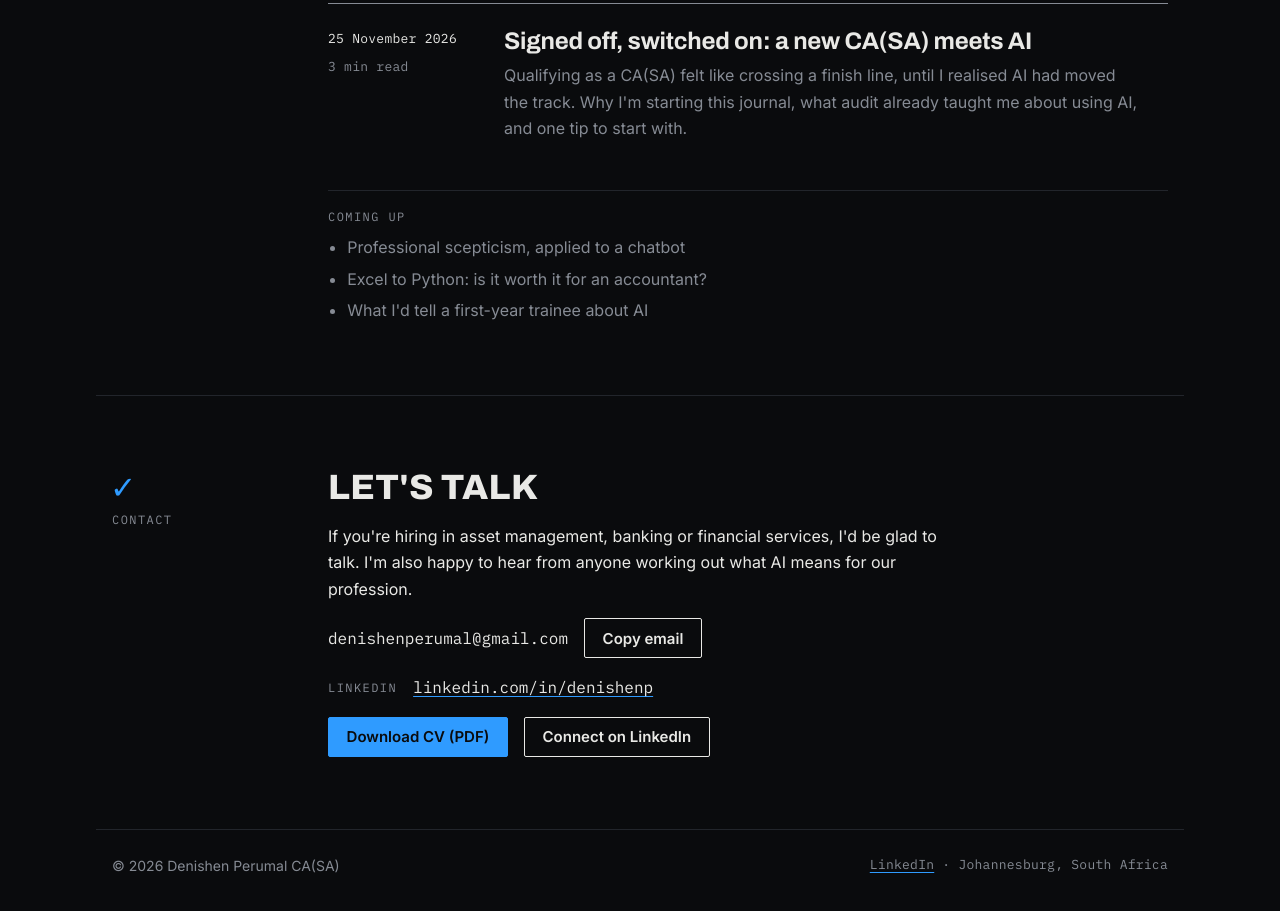
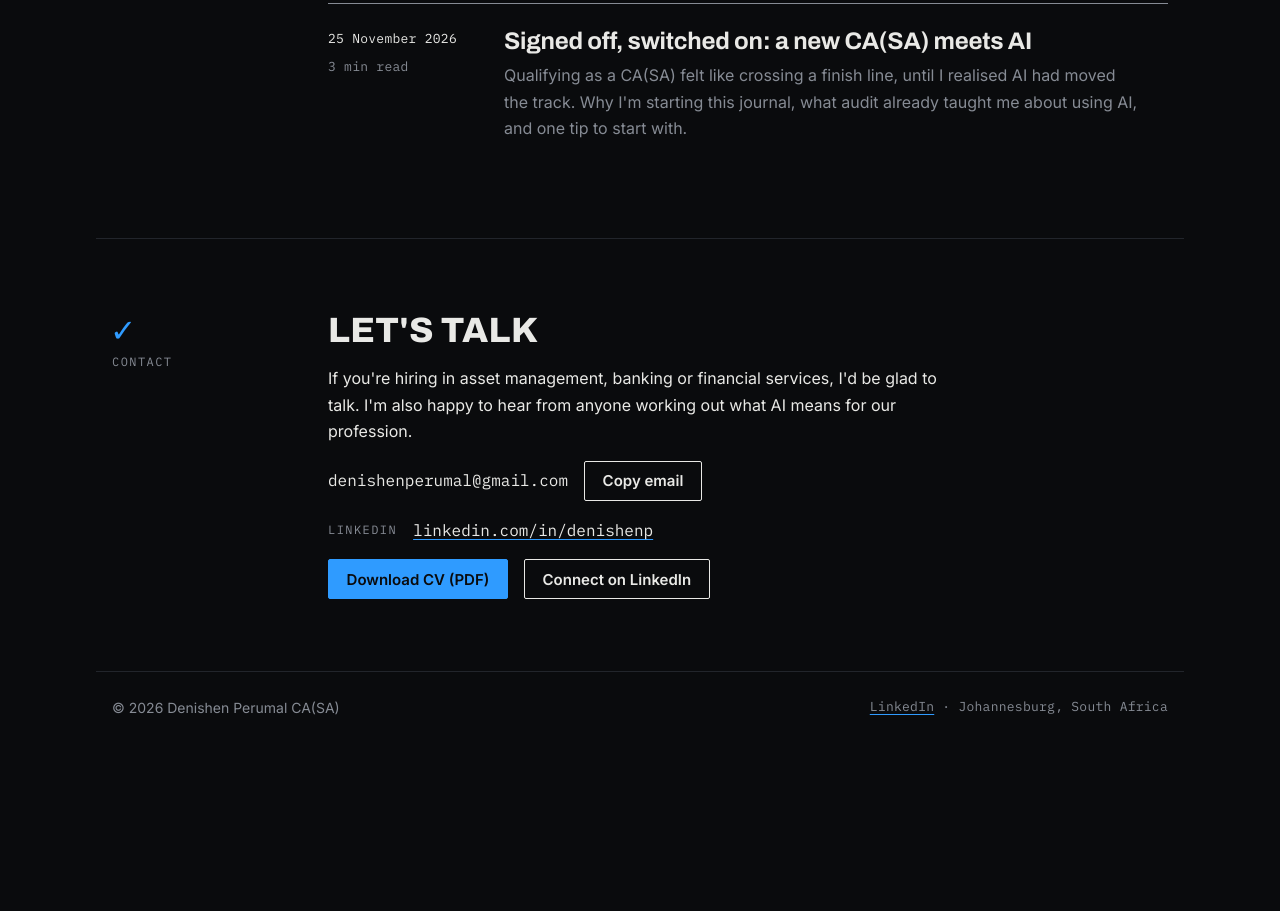
Before and after one commit to denishenp-ai/denishen-website, a plain HTML site: page index.html in a window 1280 px wide. Shown: the part 4796-5707 px from the top of the page. After the commit the page ends 5563 px from the top, so only its background shows below. Drawn offline with Linux system fonts and the light colour scheme.

Commit message:
Remove Coming up section from journal
Co-Authored-By: Claude Opus 5.5 <noreply@anthropic.com>
Claude-Session: https://claude.ai/code/session_01EcbjGbcjyGYVKY1fteqEF4szeny

```diff
--- a/index.html
+++ b/index.html
@@ -424,14 +424,6 @@ mark.edit { background: var(--note); color: var(--note-ink); padding: 0 .2em; bo
         <h2>Newly qualified, in the age of AI</h2>
         <div class="prose"><p>Notes from a CA(SA) at the start of a career that AI is reshaping. What I try, what works, what I get wrong, and what I think it means for accountants coming up behind me.</p></div>
         <div class="posts" id="post-list"></div>
-        <div class="ideas">
-          <span class="label">Coming up</span>
-          <ul>
-            <li>Professional scepticism, applied to a chatbot</li>
-            <li>Excel to Python: is it worth it for an accountant?</li>
-            <li>What I'd tell a first-year trainee about AI</li>
-          </ul>
-        </div>
       </div>
     </div>
   </section>
```
